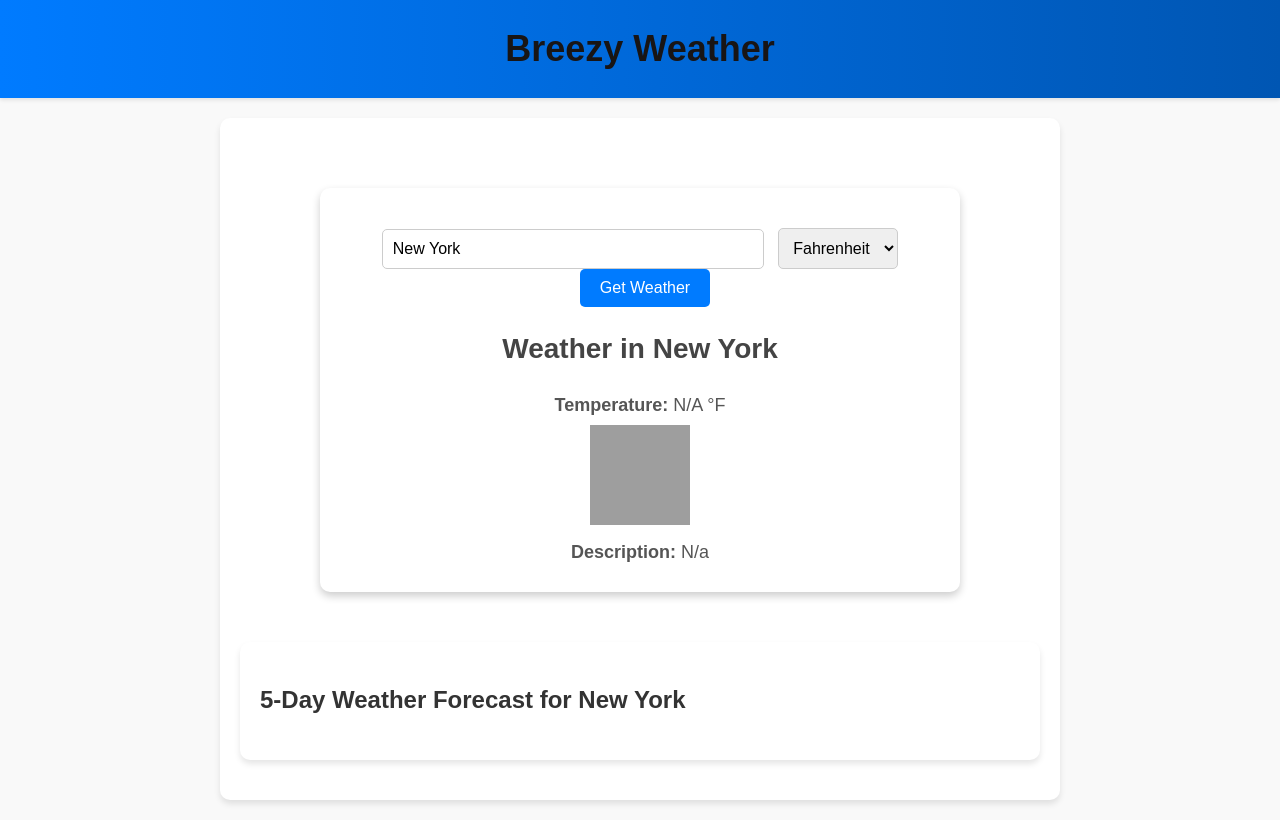
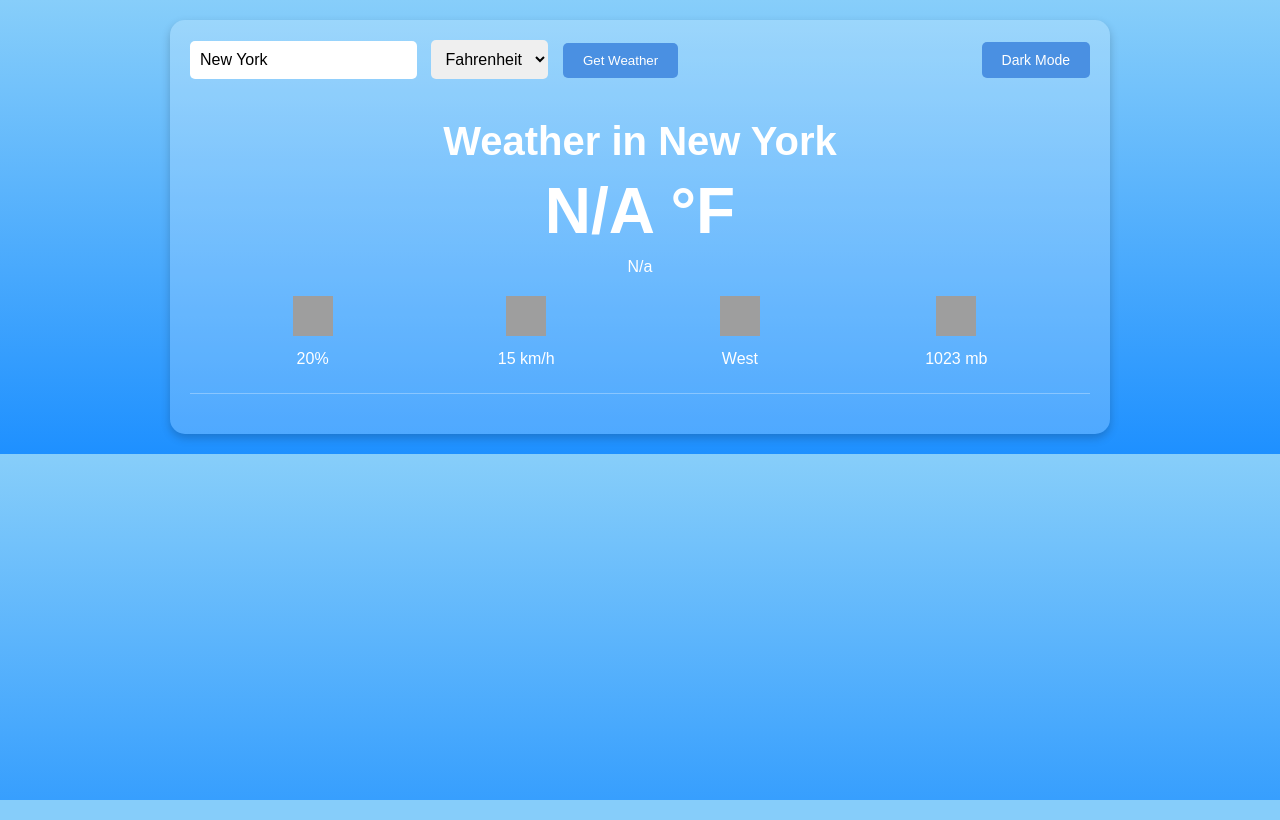
Before and after one commit to sandeepgantasala/Breezy, a Django app: page / in a window 1280 px wide. Run offline with Django 5.2, Linux system fonts and the light colour scheme; data that the repository does not hold is empty; grey boxes are pictures that could not be loaded.

Commit message:
New UI Updated

```diff
--- a/Breezyapp/templates/current_weather.html
+++ b/Breezyapp/templates/current_weather.html
@@ -1,105 +1,236 @@
-{% extends "base.html" %}
+{% load static %}
+<!DOCTYPE html>
+<html lang="en">
+<head>
+    <meta charset="UTF-8">
+    <title>Weather Breezy</title>
+    <meta name="viewport" content="width=device-width, initial-scale=1.0">
+    <!-- Include styles directly -->
+    <style>
+        /* General Styles */
+        body {
+            font-family: Arial, sans-serif;
+            background: linear-gradient(to bottom, #87cefa, #1e90ff);
+            color: #fff;
+            margin: 0;
+            padding: 0;
+            transition: background 0.5s, color 0.5s;
+        }
 
-{% block content %}
+        body.dark-mode {
+            background: #1e1e1e;
+            color: #ccc;
+        }
+
+        .weather-container {
+            max-width: 900px;
+            margin: 20px auto;
+            padding: 20px;
+            background: rgba(255, 255, 255, 0.2);
+            border-radius: 15px;
+            box-shadow: 0 4px 10px rgba(0, 0, 0, 0.2);
+        }
+
+        .current-weather {
+            text-align: center;
+            padding: 20px;
+            border-bottom: 1px solid rgba(255, 255, 255, 0.3);
+        }
+
+        .current-weather h1 {
+            font-size: 2.5rem;
+            margin: 0;
+        }
+
+        .current-weather p {
+            margin: 5px 0;
+        }
+
+        .current-weather .temperature {
+            font-size: 4rem;
+            margin: 10px 0;
+            font-weight: bold;
+        }
+
+        .current-weather .details {
+            display: flex;
+            justify-content: space-around;
+            margin-top: 20px;
+        }
+
+        .details .detail-item {
+            text-align: center;
+        }
+
+        .details .detail-item img {
+            width: 40px;
+            height: 40px;
+            margin-bottom: 5px;
+        }
+
+        .forecast {
+            display: flex;
+            justify-content: space-between;
+            margin-top: 20px;
+        }
+
+        .forecast-item {
+            flex: 1;
+            text-align: center;
+            padding: 10px;
+            margin: 0 5px;
+            background: rgba(255, 255, 255, 0.2);
+            border-radius: 10px;
+            box-shadow: 0 2px 5px rgba(0, 0, 0, 0.1);
+            transition: background 0.3s;
+        }
+
+        body.dark-mode .forecast-item {
+            background: rgba(255, 255, 255, 0.1);
+        }
+
+        .forecast-item img {
+            width: 50px;
+            height: 50px;
+            margin-bottom: 10px;
+        }
+
+        .forecast-item h3 {
+            margin: 0;
+            font-size: 1.2rem;
+        }
+
+        .forecast-item p {
+            margin: 5px 0;
+        }
+
+        /* Search and Toggle Section */
+        .search-toggle {
+            display: flex;
+            justify-content: space-between;
+            align-items: center;
+            margin-bottom: 20px;
+        }
+
+        .search-toggle input, .search-toggle select {
+            padding: 10px;
+            margin-right: 10px;
+            border-radius: 5px;
+            border: none;
+            font-size: 16px;
+        }
+
+        .search-toggle button {
+            padding: 10px 20px;
+            background: #4a90e2;
+            color: #fff;
+            border: none;
+            border-radius: 5px;
+            cursor: pointer;
+        }
+
+        .search-toggle button:hover {
+            background: #357ABD;
+        }
+
+        .dark-mode-toggle {
+            cursor: pointer;
+            background: #333;
+            color: #fff;
+            padding: 10px;
+            border-radius: 5px;
+            font-size: 14px;
+        }
+
+        body.dark-mode .dark-mode-toggle {
+            background: #fff;
+            color: #000;
+        }
+
+        /* Responsive Design */
+        @media (max-width: 600px) {
+            .current-weather .details {
+                flex-direction: column;
+            }
+
+            .forecast {
+                flex-wrap: wrap;
+            }
+
+            .forecast-item {
+                flex: 1 1 100%;
+                margin-bottom: 10px;
+            }
+        }
+    </style>
+</head>
+<body>
     <div class="weather-container">
-    <!-- Form for Weather Input -->
-    <form id="weatherForm" method="get" action="">
+        <!-- Search and Unit Toggle Section -->
+        <div class="search-toggle">
+            <form id="weatherForm" method="get" action="" style="flex: 1;">
                 <input class="citybox" type="text" name="city" placeholder="Enter city" value="{{ city }}" required>
-
-        <!-- Dropdown for Units -->
                 <select name="unit" class="unit-select" id="unitSelect">
                     <option value="imperial" {% if unit == 'imperial' %}selected{% endif %}>Fahrenheit</option>
                     <option value="metric" {% if unit == 'metric' %}selected{% endif %}>Celsius</option>
                 </select>
-
                 <button class="btn1" type="submit">Get Weather</button>
             </form>
+            <div>
+                <button class="dark-mode-toggle" onclick="toggleDarkMode()">Dark Mode</button>
+            </div>
+        </div>
 
         <!-- Current Weather Section -->
-    <div class="weather-details">
+        <div class="current-weather">
             <h1>Weather in {{ city }}</h1>
-        <p><strong>Temperature:</strong> {{ current_weather.temperature }} {{ unit_symbol }}</p>
-        <div class="weather-icon">
-            <img src="http://openweathermap.org/img/wn/{{ current_weather.icon }}@2x.png">
+            <p class="temperature">{{ current_weather.temperature }} {{ unit_symbol }}</p>
+            <p>{{ current_weather.description }}</p>
+            <div class="details">
+                <div class="detail-item">
+                    <img src="https://img.icons8.com/ios-filled/50/ffffff/rain.png" alt="Rain Icon">
+                    <p>20%</p>
                 </div>
-        <p><strong>Description:</strong> {{current_weather.description }}</p>
+                <div class="detail-item">
+                    <img src="https://img.icons8.com/ios-filled/50/ffffff/wind.png" alt="Wind Icon">
+                    <p>15 km/h</p>
+                </div>
+                <div class="detail-item">
+                    <img src="https://img.icons8.com/ios-filled/50/ffffff/compass.png" alt="Direction Icon">
+                    <p>West</p>
+                </div>
+                <div class="detail-item">
+                    <img src="https://img.icons8.com/ios-filled/50/ffffff/barometer.png" alt="Pressure Icon">
+                    <p>1023 mb</p>
+                </div>
             </div>
         </div>
 
         <!-- 5-Day Forecast Section -->
-<div class="forecast-container">
-    <h2>5-Day Weather Forecast for {{ city }}</h2>
-
-    <!-- Error Message -->
-    {% if error %}
-        <h2 class="forecast-error">Error: {{ error }}</h2>
-    {% else %}
-        <!-- Weather Forecast List -->
-        <ul class="forecast-list">
+        <div class="forecast">
             {% for forecast in forecast_list %}
-                <li class="forecast-item">
-                    <div class="forecast-date">
-                        <strong>Date & Time:</strong> {{ forecast.datetime }}
+            <div class="forecast-item">
+                <img src="http://openweathermap.org/img/wn/{{ forecast.icon }}@2x.png" alt="Forecast Icon">
+                <h3>{{ forecast.date|date:"l" }}</h3> <!-- Day of the week -->
+                <p>{{ forecast.date|date:"M d, Y" }}</p> <!-- Full date -->
+                <p>{{ forecast.temperature }} {{ unit_symbol }}</p>
+                <p>{{ forecast.description }}</p>
             </div>
-                    <div class="forecast-temperature">
-                        <strong>Temperature:</strong> {{ forecast.temperature }} {{ unit_symbol }}
-                    </div>
-                    <div class="forecast-condition">
-                        <strong>Condition:</strong> {{ forecast.description | upper}}
-                    </div>
-                    <div class="forecast-icon">
-                        <img src="http://openweathermap.org/img/wn/{{ forecast.icon }}.png" alt="{{ forecast.description }}">
-                    </div>
-                </li>
-                <hr class="forecast-divider">
             {% endfor %}
-        </ul>
-    {% endif %}
         </div>
 
-<!-- JavaScript to auto-submit the form when the unit changes -->
+    </div>
+
     <script>
-    document.getElementById('unitSelect').addEventListener('change', function() {
-        // Auto-submit the form when unit changes
+        // Auto-submit the form when the unit changes
+        document.getElementById('unitSelect').addEventListener('change', function () {
             document.getElementById('weatherForm').submit();
         });
+
+        // Dark Mode Toggle
+        function toggleDarkMode() {
+            document.body.classList.toggle('dark-mode');
+        }
     </script>
-{% endblock %}
-
-
-
-{% comment %} {% extends "base.html" %}
-
-{% block content %}
-<div class="weather-container">
-    <!-- Form for Weather Input -->
-    <form id="weatherForm" method="get" action="">
-        <input class="citybox" type="text" name="city" placeholder="Enter city" value="{{ city }}" required>
-
-        <!-- Dropdown for Units -->
-        <select name="unit" class="unit-select" id="unitSelect">
-            <option value="imperial" {% if unit == 'imperial' %}selected{% endif %}>Fahrenheit</option>
-            <option value="metric" {% if unit == 'metric' %}selected{% endif %}>Celsius</option>
-        </select>
-
-        <button class="btn1" type="submit">Get Weather</button>
-    </form>
-
-    <!-- Weather Details -->
-    <div class="weather-details">
-        <h1>Weather in {{ city }}</h1>
-        <p><strong>Temperature:</strong> {{ temperature }} {{ unit_symbol }}</p>
-        <div class="weather-icon">
-            <img src="http://openweathermap.org/img/wn/{{ weather_icon }}@2x.png">
-        </div>
-        <p><strong>Description:</strong> {{ description }}</p>
-    </div>
-</div>
-
-<!-- Add JavaScript to auto-submit the form when the unit changes -->
-<script>
-    document.getElementById('unitSelect').addEventListener('change', function() {
-        document.getElementById('weatherForm').submit();
-    });
-</script>
-{% endblock %} {% endcomment %}
+</body>
+</html>
```
Lines whose indentation alone changed are shown as unchanged.
